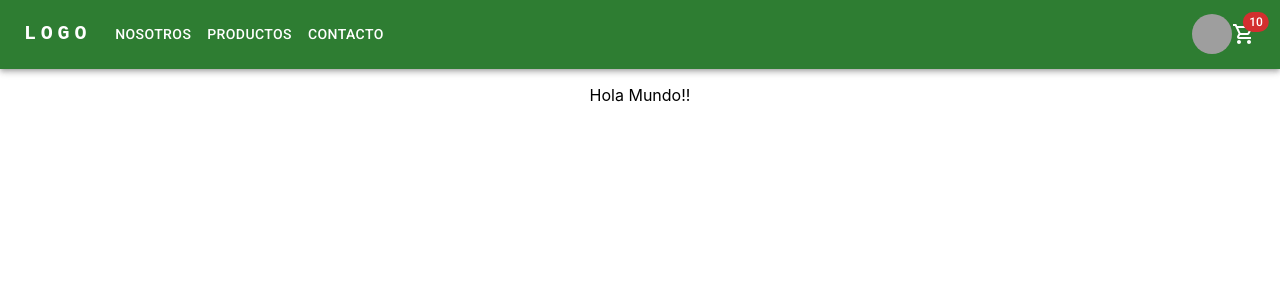
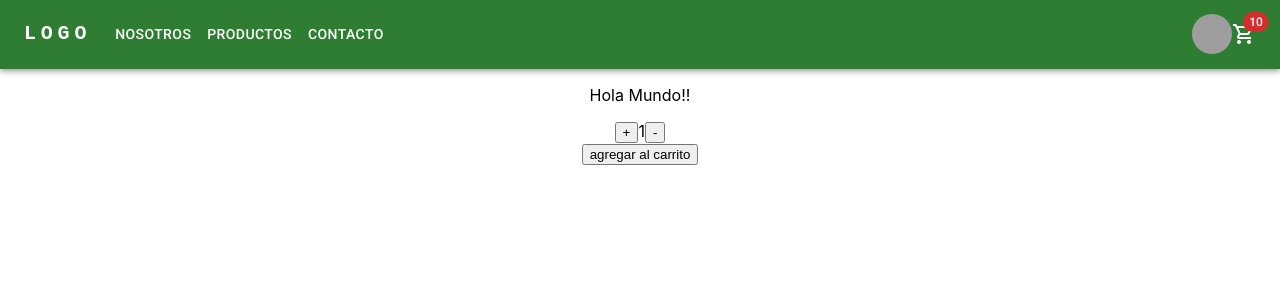
Before and after one commit to HugoRSala/GretaECommerce, a React (Create React App) app: page / in a window 1280 px wide. Shown: the top 300 px of the page. Built offline with nearby package versions, Linux system fonts and the light colour scheme; grey boxes are pictures that could not be loaded.

Commit message:
contador

```diff
--- a/src/App.js
+++ b/src/App.js
@@ -1,7 +1,8 @@
 
 import './App.css';
 import ResponsiveAppBar from './components/ResponsiveAppBar';
-import ItemListContainer from './components/ItemListContainer';
+import ItemListContainer from './containers/ItemListContainer';
+
 
 
 const App = () => {
@@ -9,6 +10,7 @@ const App = () => {
     <div className="App">
      <ResponsiveAppBar />
      <ItemListContainer saludo='Hola Mundo!!' />
+
     </div>
   );
 }
--- /dev/null
+++ b/src/components/ItemCount.js
@@ -0,0 +1,36 @@
+import React from "react";
+import { useState } from "react"
+
+const ItemCount = ( {stock, initial, onAdd }) => {
+    const [contador, setContador] = useState(initial)
+
+    const increment = () => {
+        if (contador < stock) {
+            setContador(contador+1)
+
+        }
+
+
+    }
+    const decrement = () => {
+        if (contador > initial ) {
+            setContador(contador-1)
+
+        }
+    }
+    const agregar = () => {
+        alert(`se agregaron ${contador} productos al carrito`)
+    }
+    return (
+        <div className="flex gap-8 mt-4">
+            <div className="flex ml-4 text-xl font-semibold">
+                <button className="w-8 h-8 rounded-md" onClick={increment}>+</button>
+                <span className="w-8 h-8 flex justify-center items-center">{contador}</span>
+                <button className="w-8 h-8 rounded-md" onClick={decrement}>-</button>
+            </div>
+            <button className="w-44 h-8 text-white bg-black rounded-md shadow-2xl" onClick={agregar}>agregar al carrito</button>
+        </div>
+    )
+}
+
+export default ItemCount;
--- a/src/components/ItemListContainer.js
+++ b/src/containers/ItemListContainer.js
@@ -1,8 +1,12 @@
 import React from "react";
+import ItemCount from "../components/ItemCount";
 
 const ItemListContainer = ({saludo}) => {
     return (
+        <>
         <p>{saludo}</p>
+        <ItemCount stock={5} initial={1}  />
+        </>
     )
 }
 
```
